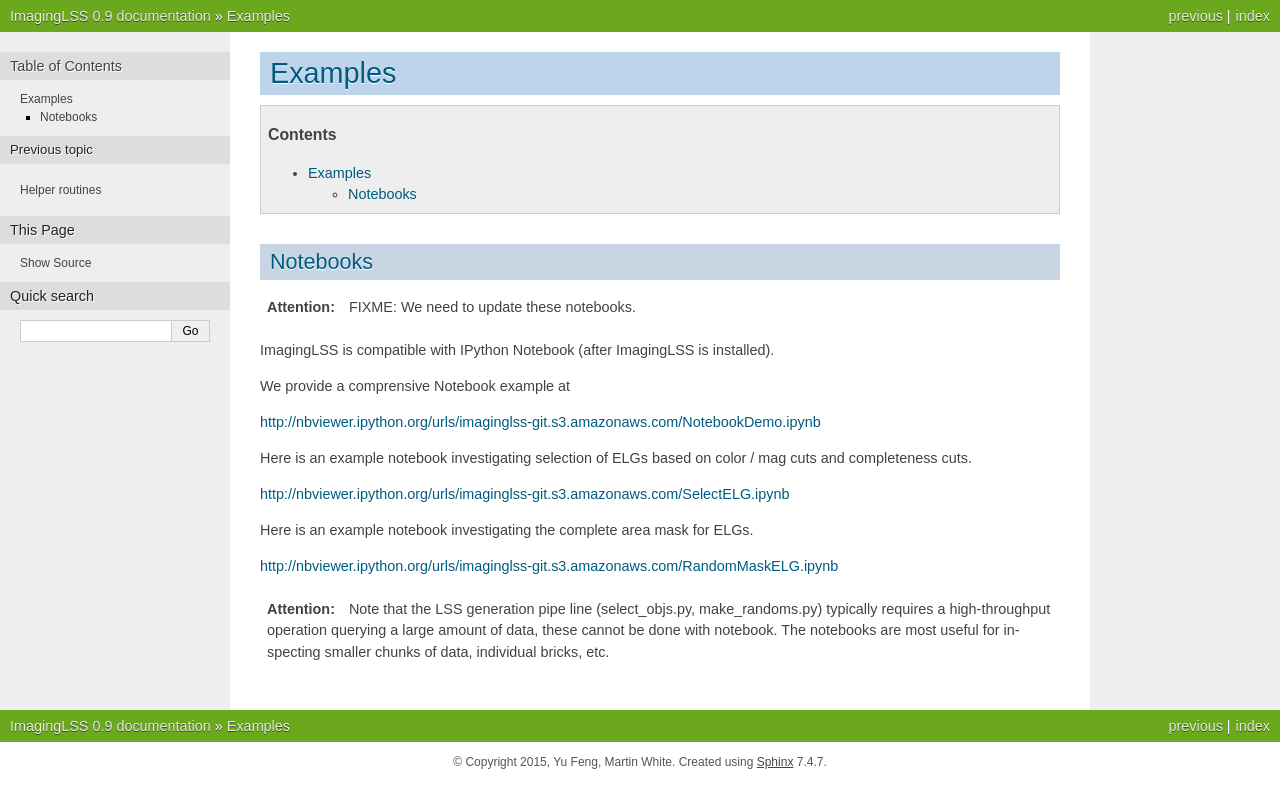
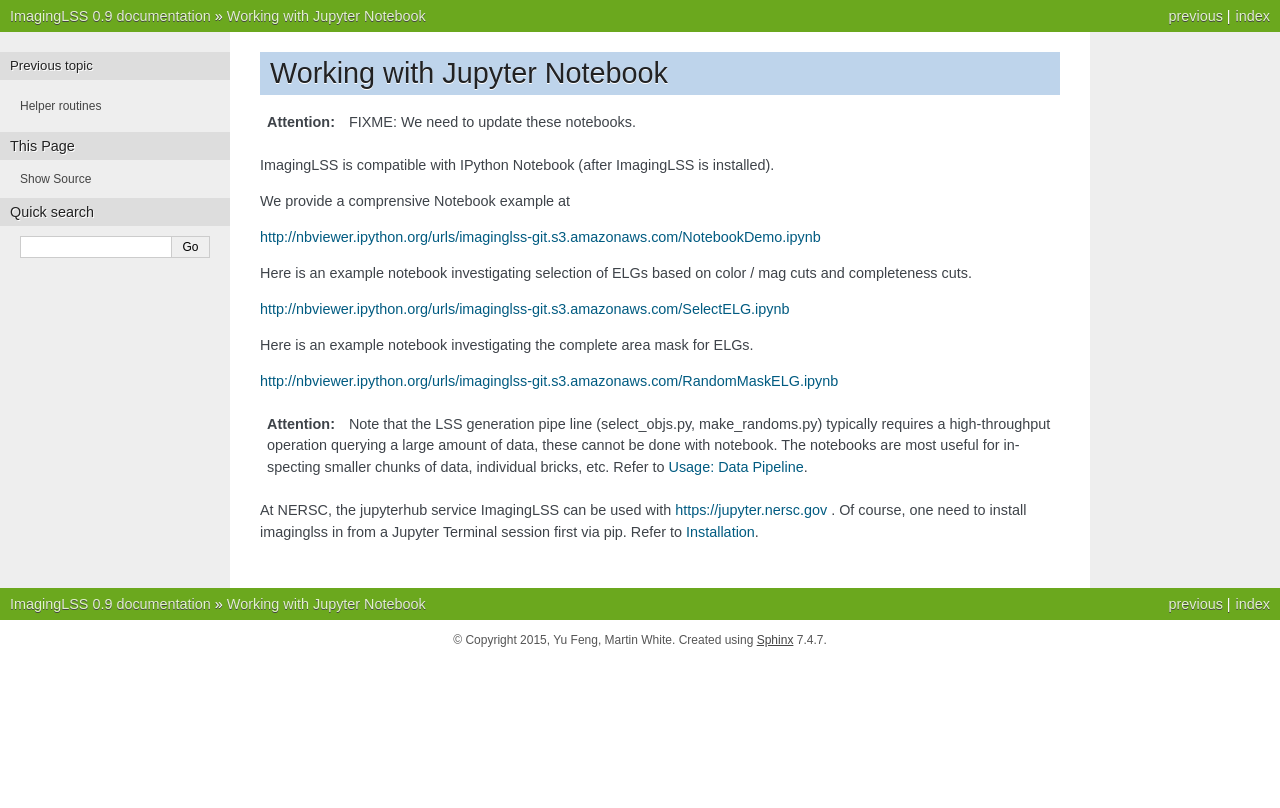
Before and after one commit to desihub/imaginglss, a Sphinx documentation site: the page built from docs/examples.rst, in a window 1280 px wide. Shown: the top 808 px of the page. Built offline with Sphinx 7.4.7, drawn with Linux system fonts in a browser that asks for light colours; formulas are drawn with MathJax 3; pages that are not in the unit, such as notebooks, are missing from menus.

Commit message:
Rename to Jupyter examples.

```diff
--- a/docs/examples.rst
+++ b/docs/examples.rst
@@ -1,11 +1,5 @@
-Examples
-========
-
-.. contents::
-    :depth: 2
-
-Notebooks
----------
+Working with Jupyter Notebook
+=============================
 
 .. attention::
 
@@ -31,4 +25,8 @@ http://nbviewer.ipython.org/urls/imaginglss-git.s3.amazonaws.com/RandomMaskELG.i
     Note that the LSS generation pipe line (select_objs.py, make_randoms.py)
     typically requires a high-throughput operation querying a large amount of data,
     these cannot be done with notebook. The notebooks are most useful for inspecting
-    smaller chunks of data, individual bricks, etc.
+    smaller chunks of data, individual bricks, etc. Refer to :doc:`datapipeline`.
+
+At NERSC, the jupyterhub service ImagingLSS can be used with https://jupyter.nersc.gov .
+Of course, one need to install imaginglss in from a Jupyter Terminal session first via pip.
+Refer to :doc:`install`.
```
